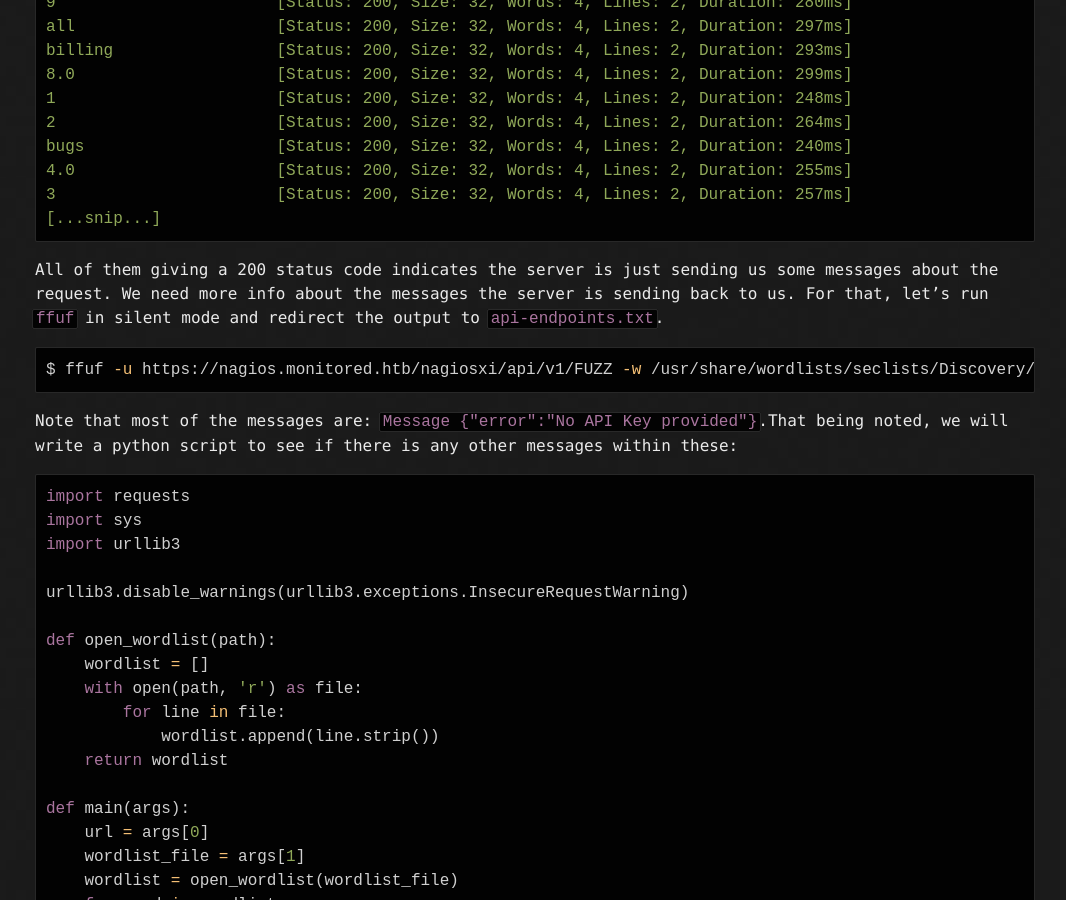
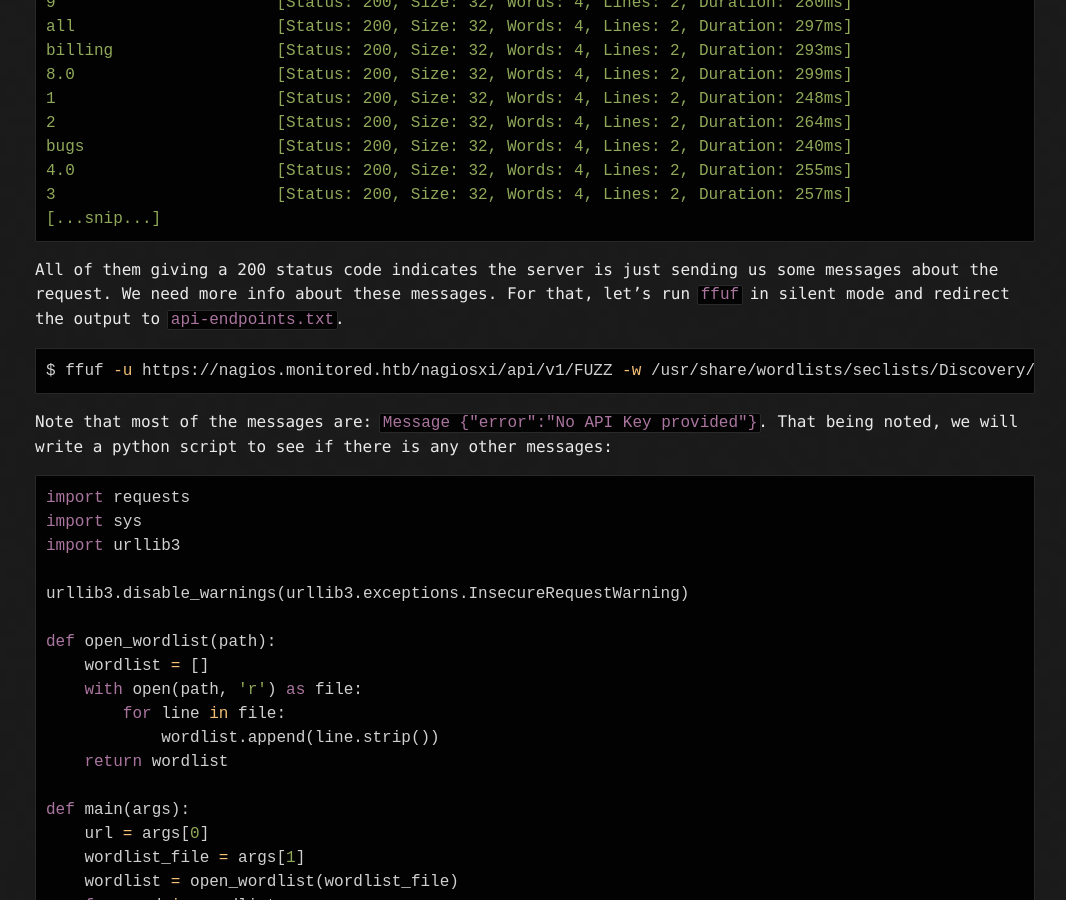
Before and after one commit to alexbsec/alexbsec.github.io, a Jekyll site: the page built from _posts/2024-01-16-monitored-htb.md, in a window 1280 px wide and 900 px high, scrolled down 8335 px. Shown: the whole window, without its empty margins (105-1171 px from the left). Built offline with Jekyll 4.4.1, drawn with Linux system fonts in a browser that asks for light colours.

Commit message:
fixed more typos

````diff
--- a/_posts/2024-01-16-monitored-htb.md
+++ b/_posts/2024-01-16-monitored-htb.md
@@ -279,13 +279,13 @@ bugs                    [Status: 200, Size: 32, Words: 4, Lines: 2, Duration: 24
 [...snip...]
 ```
 
-All of them giving a 200 status code indicates the server is just sending us some messages about the request. We need more info about the messages the server is sending back to us. For that, let's run `ffuf` in silent mode and redirect the output to `api-endpoints.txt`.
+All of them giving a 200 status code indicates the server is just sending us some messages about the request. We need more info about these messages. For that, let's run `ffuf` in silent mode and redirect the output to `api-endpoints.txt`.
 
 ```bash
 $ ffuf -u https://nagios.monitored.htb/nagiosxi/api/v1/FUZZ -w /usr/share/wordlists/seclists/Discovery/Web-Content/common-api-endpoints-mazen160.txt -s > api-endpoints.txt
 ```
 
- Note that most of the messages are: `Message {"error":"No API Key provided"}`.That being noted, we will write a python script to see if there is any other messages within these:
+ Note that most of the messages are: `Message {"error":"No API Key provided"}`. That being noted, we will write a python script to see if there is any other messages:
 
 ```python
 import requests
````
